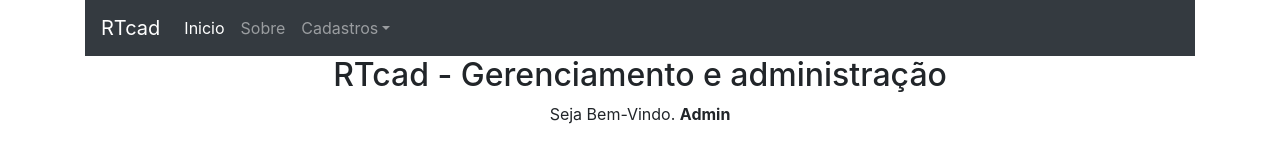
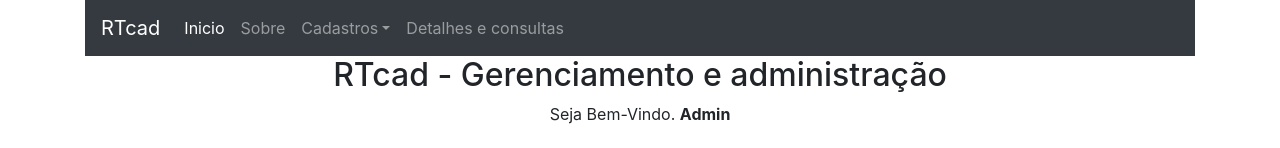
Before and after one commit to victorratts13/RTcad, a React (Create React App) app: page / in a window 1280 px wide. Shown: the top 148 px of the page. Built offline with nearby package versions, Linux system fonts and the light colour scheme; grey boxes are pictures that could not be loaded.

Commit message:
Update NavBar.js

```diff
--- a/src/ui/NavBar.js
+++ b/src/ui/NavBar.js
@@ -15,7 +15,7 @@ const NavBar = (props) => {
       <Link to='/' className="nav-link">Inicio</Link>
       </li>
       <li className="nav-item">
-      <Link to='/' className="nav-link">Sobre</Link>
+      <a href="https://github.com/victorratts13/RTcad" className="nav-link">Sobre</a>
       </li>
       <li className="nav-item dropdown">
         <a className="nav-link dropdown-toggle" href="#" id="navbarDropdown" role="button" data-toggle="dropdown" aria-haspopup="true" aria-expanded="false">
@@ -29,7 +29,7 @@ const NavBar = (props) => {
           <a className="disabled dropdown-item" href="#" tabindex="-1" aria-disabled="true">Versão 1.0</a>
         </div>
       </li>
-
+      <Link to='/CH' className="nav-link">Detalhes e consultas</Link>
     </ul>
   </div>
 </nav>
```
